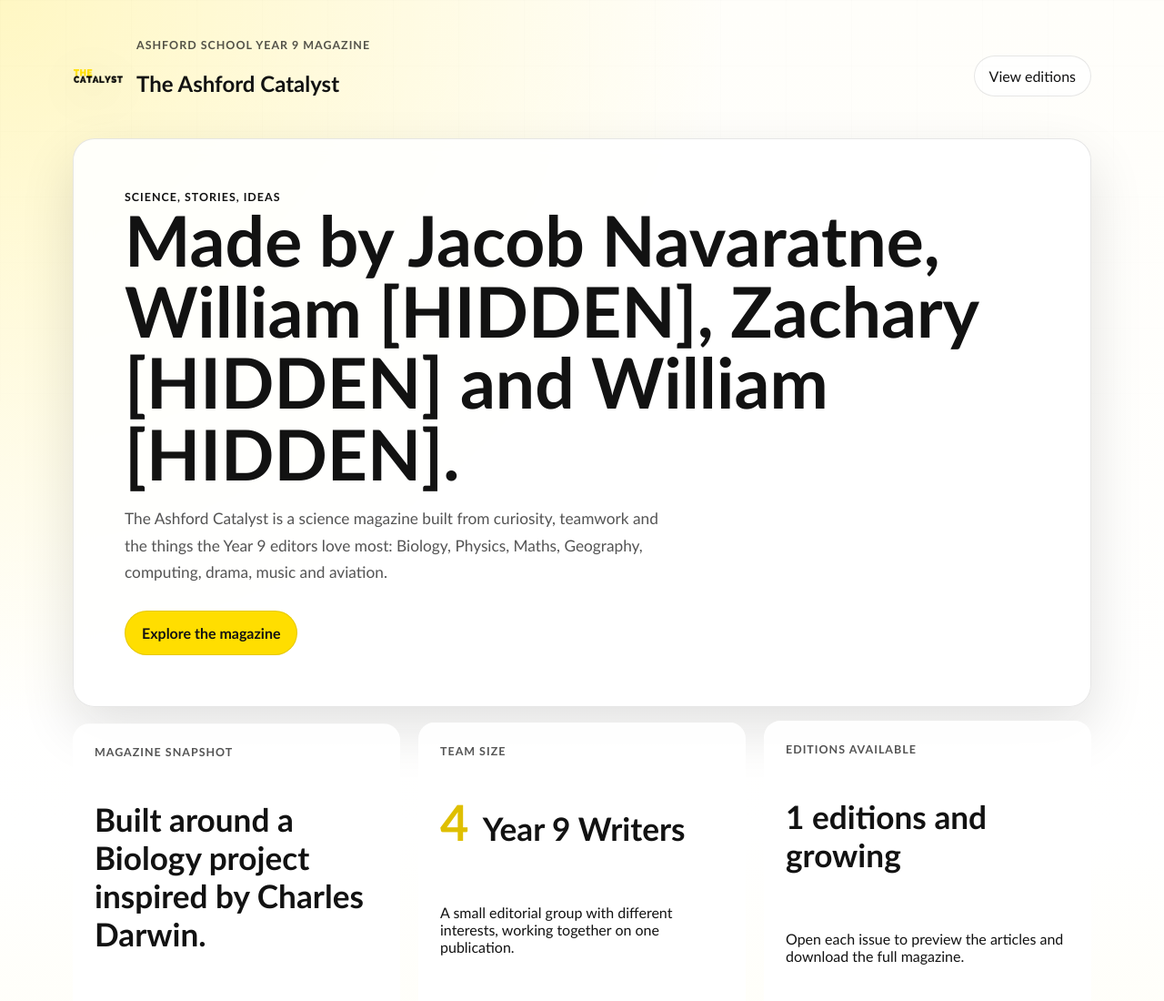
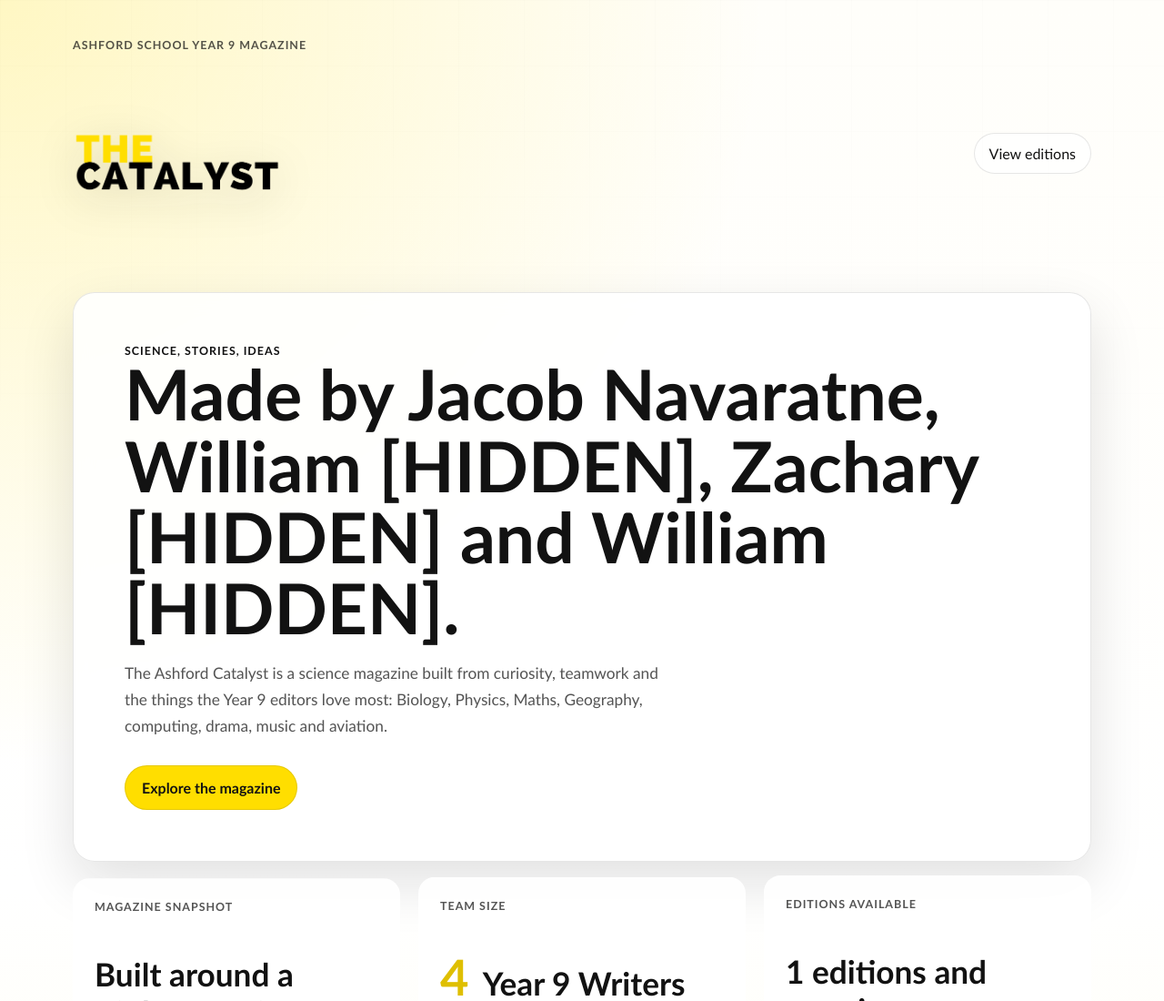
Before and after one commit to SmartSparkCoding/the-ashford-catalyst, a plain HTML site: page index.html in a window 1280 px wide. Shown: the top 1100 px of the page at 91% size. Drawn offline with Linux system fonts and the light colour scheme.

Commit message:
make logo better
Co-authored-by: Copilot <copilot@github.com>

```diff
--- a/index.html
+++ b/index.html
@@ -12,11 +12,10 @@
   <header class="hero shell">
     <nav class="topbar">
       <div class="brand">
+        <div class="brand-copy">
+          <p class="eyebrow">Ashford School Year 9 Magazine</p>
+        </div>
         <img class="brand-logo" src="logo.png" alt="The Ashford Catalyst logo" />
-        <div>
-          <p class="eyebrow">Ashford School Year 9 Magazine</p>
-          <h1>The Ashford Catalyst</h1>
-        </div>
       </div>
       <a class="nav-link" href="#archive">View editions</a>
     </nav>
--- a/styles.css
+++ b/styles.css
@@ -65,14 +65,19 @@ a {
 }
 
 .brand {
-  display: flex;
-  align-items: center;
-  gap: 14px;
+  display: grid;
+  gap: 8px;
+  justify-items: start;
+}
+
+.brand-copy {
+  display: grid;
+  gap: 6px;
 }
 
 .brand-logo {
-  width: 56px;
-  height: 56px;
+  width: clamp(86px, 18vw, 300px);
+  height: clamp(86px, 18vw, 300px);
   object-fit: contain;
   flex: none;
   filter: drop-shadow(0 10px 24px rgba(18, 18, 18, 0.16));
```
